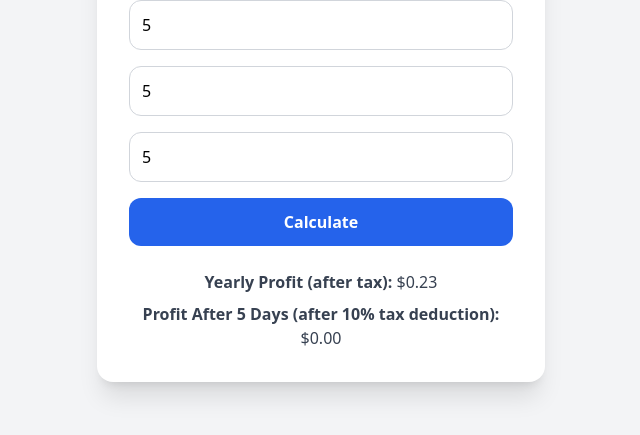
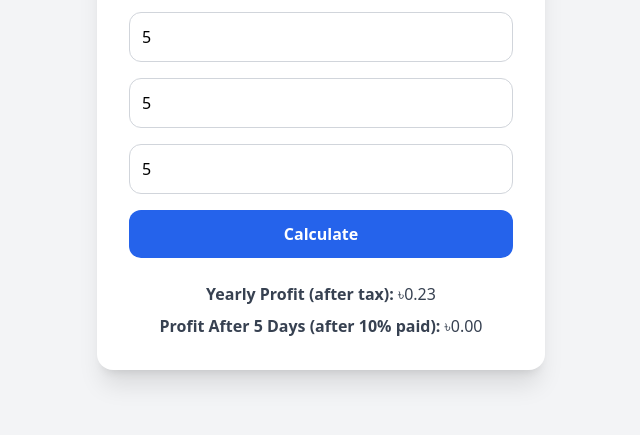
Before and after one commit to atikur01/MTDR-Profit-Calculator, a plain HTML site: page index.html in a window 1280 px wide. Both pictures are taken after typing "5", "5", "5" into the empty fields and a click on the button "Calculate". Shown: the part 253-688 px from the top of the page, without its empty margins (319-959 px from the left). Drawn offline with nearby package versions, Linux system fonts and the light colour scheme.

Commit message:
Update index.html

```diff
--- a/index.html
+++ b/index.html
@@ -37,8 +37,8 @@
       const termProfitAfterTax = termProfit * 0.9;
 
       document.getElementById('result').innerHTML = `
-        <p><strong>Yearly Profit (after tax):</strong> $${yearlyProfitAfterTax.toFixed(2)}</p>
-        <p><strong>Profit After ${term} Days (after 10% tax deduction):</strong> $${termProfitAfterTax.toFixed(2)}</p>
+        <p><strong>Yearly Profit (after tax):</strong> ৳${yearlyProfitAfterTax.toFixed(2)}</p>
+        <p><strong>Profit After ${term} Days (after 10% paid):</strong> ৳${termProfitAfterTax.toFixed(2)}</p>
       `;
     }
   </script>
```
